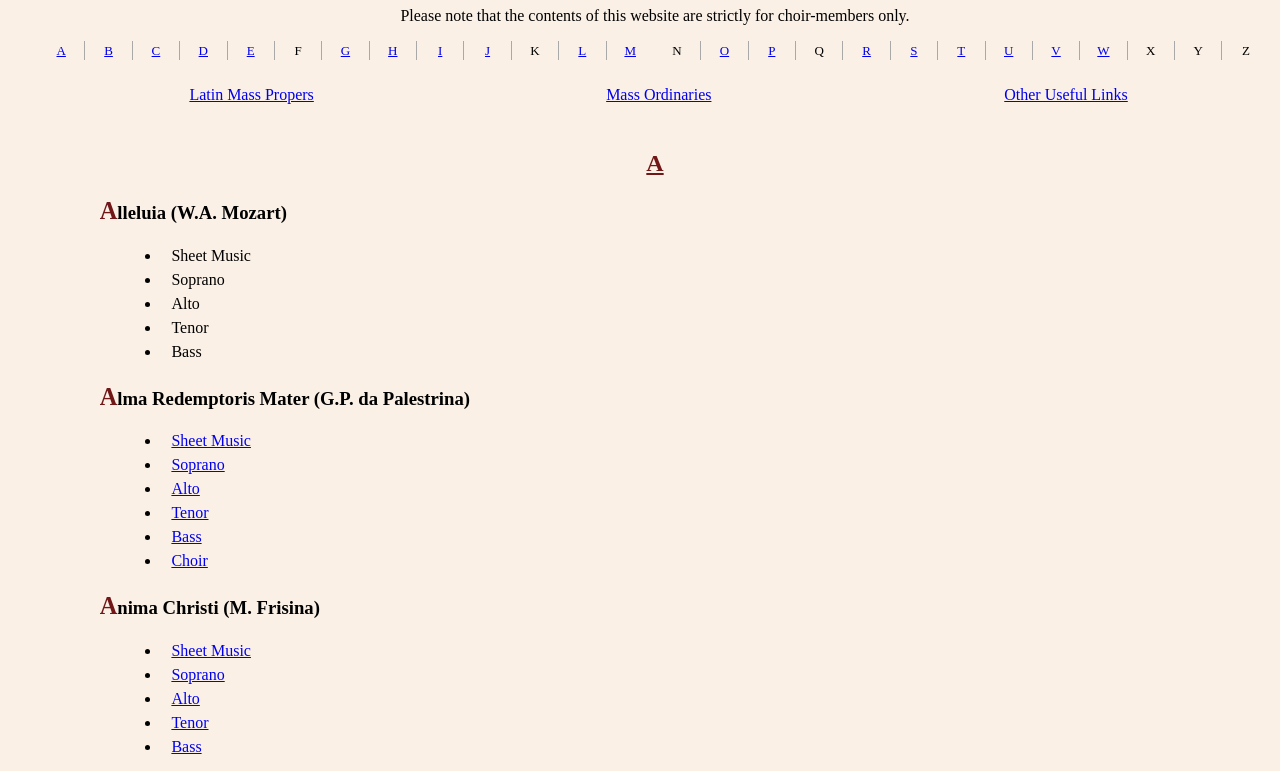
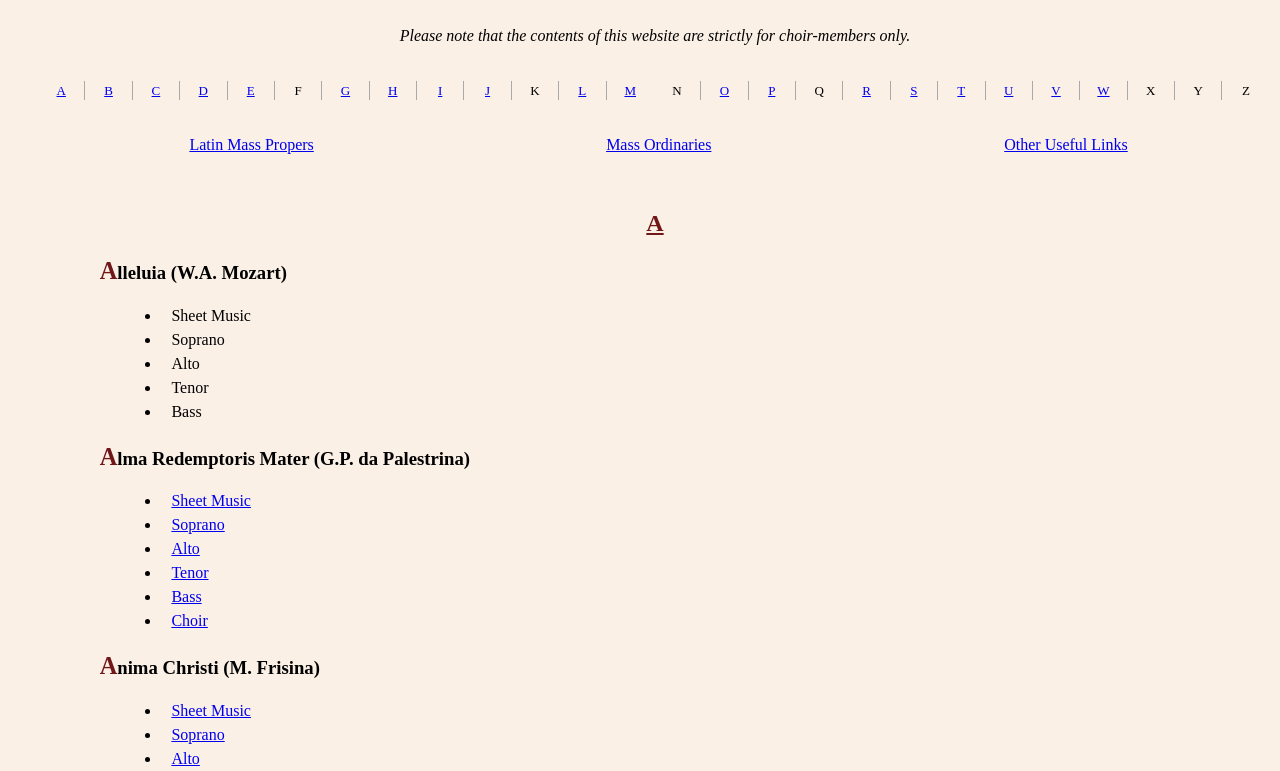
Before and after one commit to niallpcarroll/choir-website, a plain HTML site: page index.html in a window 1280 px wide. Shown: the part 73-844 px from the top of the page. Drawn offline with Linux system fonts and the light colour scheme.

Commit message:
Simplify css styling for link buttons

```diff
--- a/index.html
+++ b/index.html
@@ -11,9 +11,9 @@
 
 <body>
 <header class="head">
-    <h1 class="head-text"><a id="home" href="./index.html">Sheet Music & Recordings</a></h1>
+    <h1 class="head-text"><a id="home" href="./index.html">Choir Sheet Music & Recordings</a></h1>
     <div></div>
-    <p class="head-text id="use_note">Please note that the contents of this website are strictly for choir-members only.</p>
+    <p class="head-text" id="use_note">Please note that the contents of this website are strictly for choir-members only.</p>
 </header>
     <div>
         <ul class="alphabet" id="alphabet1">
@@ -50,9 +50,9 @@
         </ul>
     </div>
     <div class="menu-container">
-        <p id="mass-propers"><a href="https://www.ccwatershed.org/goupil/" target="_blank">Latin Mass Propers</a></p>
-        <p id="mass-ordinaries"><a href="https://www.ccwatershed.org/kyriale/" target="_blank">Mass Ordinaries</a></p>
-        <p id="other-links"><a href="links.html">Other Useful Links</a></p>
+        <p id="mass-propers"><a href="https://www.ccwatershed.org/goupil/" class="link" target="_blank">Latin Mass Propers</a></p>
+        <p id="mass-ordinaries"><a href="https://www.ccwatershed.org/kyriale/" class="link" target="_blank">Mass Ordinaries</a></p>
+        <p id="other-links"><a href="links.html" class="link">Other Useful Links</a></p>
     </div>
     <!-- Main Div -->
     <div id="main-div">
--- a/style.css
+++ b/style.css
@@ -112,32 +112,18 @@ footer {
 
 }
 
-#mass-propers {
+#mass-propers, #mass-ordinaries, #other-links {
     width: 21%;
     padding-left: 6%;
     padding-right: 6%;
-}
-#mass-propers:hover {
-   background-color: rgb(226, 225, 223);
-   border-radius: 30%;
+    padding-top: 10px;
+    padding-bottom: 10px;
 }
 
-#mass-ordinaries {
-    width: 33%;
-}
-
-#mass-ordinaries:hover {
-    background-color: rgb(226, 225, 223);
-    border-radius: 30%;
-}
-
-#other-links {
-    width: 33%;
-}
-
-#other-links:hover {
-    background-color: rgb(226, 225, 223);
-    border-radius: 30%;;
+.link:hover {
+    background-color: rgb(113, 23, 23);
+    color: rgb(226, 225, 223);
+    border-radius: 40%;
 }
 
 #main-div h3 {
```
